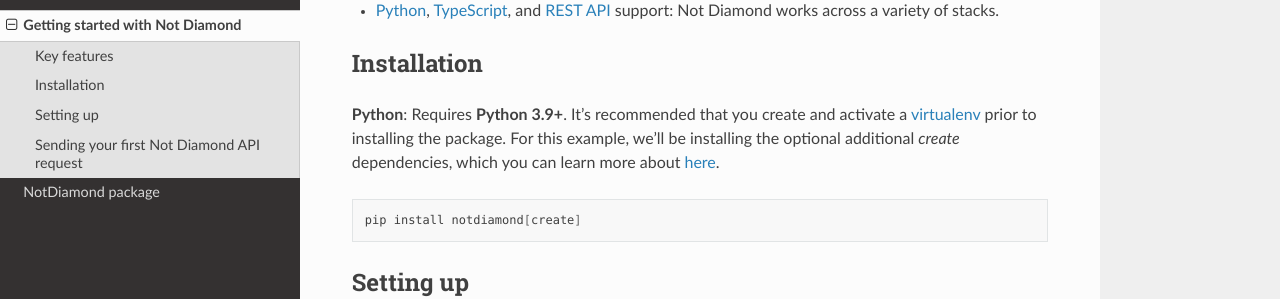
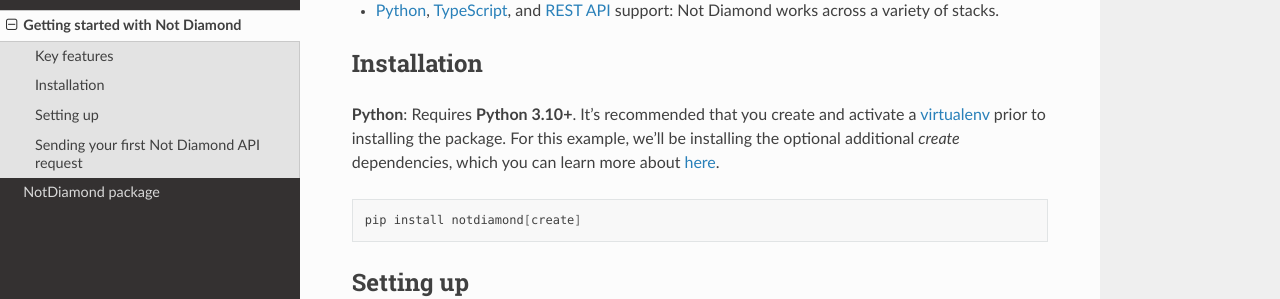
Before and after one commit to Not-Diamond/notdiamond-python, a Sphinx documentation site: the page built from docs/source/intro.rst, in a window 1280 px wide and 900 px high, scrolled down 304 px. Shown: the part 153-452 px from the top of the window. Built offline with Sphinx 7.4.7 and the Read the Docs theme 2.0.0, drawn with Linux system fonts in a browser that asks for light colours.

Commit message:
Doc update for Python change

```diff
--- a/docs/source/intro.rst
+++ b/docs/source/intro.rst
@@ -16,7 +16,7 @@
 Installation
 ============
 
-**Python**: Requires **Python 3.9+**. It’s recommended that you create and activate a `virtualenv <https://virtualenv.pypa.io/en/latest/>`_ prior to installing the package. For this example, we'll be installing the optional additional `create` dependencies, which you can learn more about `here <https://notdiamond.readme.io/docs/model_select-vs-create>`_.
+**Python**: Requires **Python 3.10+**. It’s recommended that you create and activate a `virtualenv <https://virtualenv.pypa.io/en/latest/>`_ prior to installing the package. For this example, we'll be installing the optional additional `create` dependencies, which you can learn more about `here <https://notdiamond.readme.io/docs/model_select-vs-create>`_.
 
 .. code:: shell
 
```
Also changed, not shown: README.md (+1 -1 lines), 1 other file.
